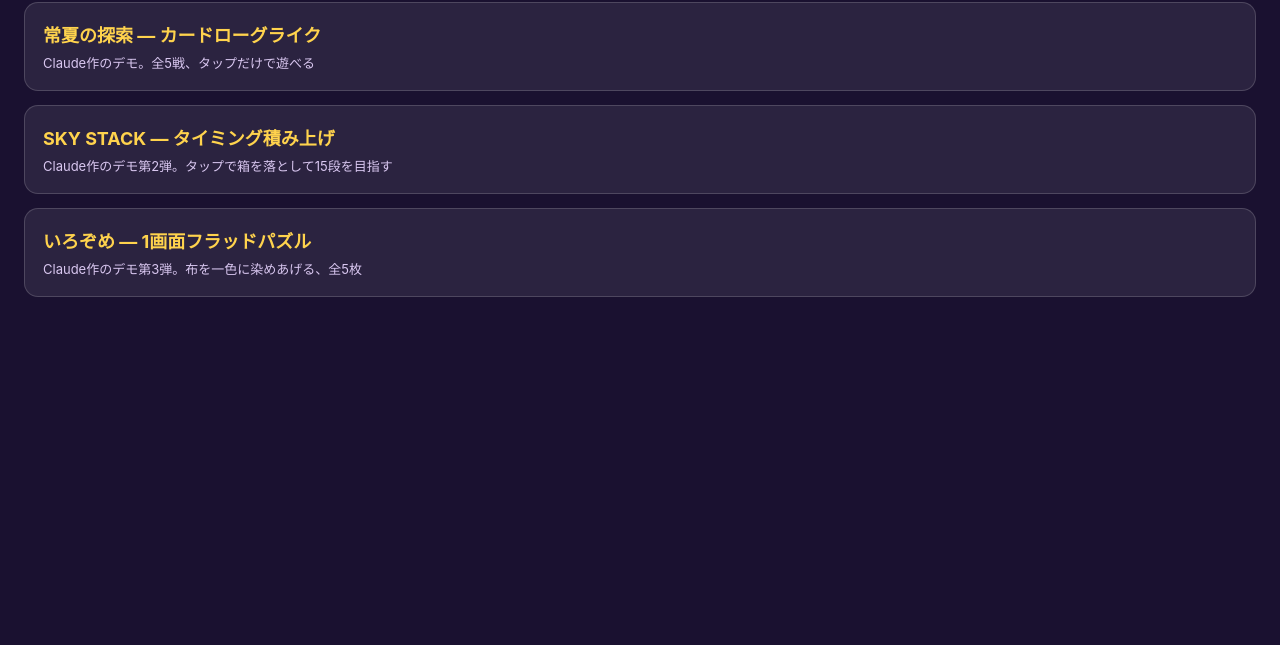
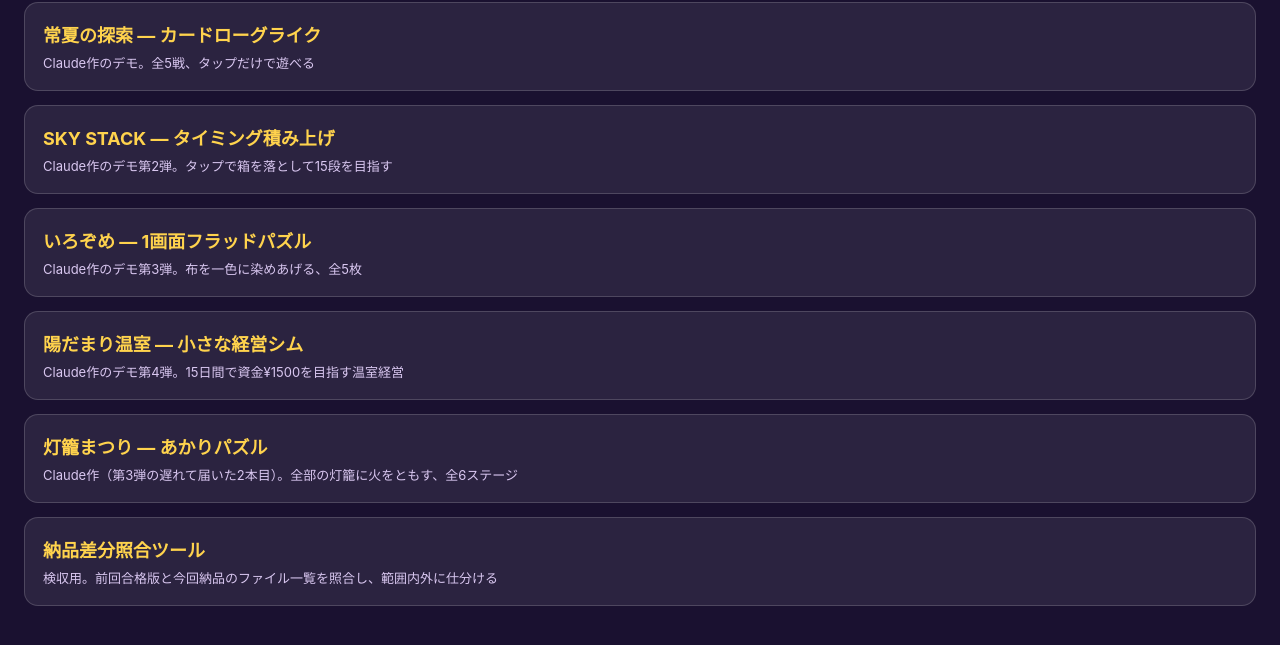
Before and after one commit to ptm653/mini-games, a plain HTML site: page index.html in a window 1280 px wide. Shown: the part 77-722 px from the top of the page. Drawn offline with Linux system fonts and the light colour scheme.

Commit message:
トップページに陽だまり温室・灯籠まつり・差分照合ツールへのリンクを追加

```diff
--- a/index.html
+++ b/index.html
@@ -16,5 +16,8 @@
 <a class="game" href="./card-roguelike/">常夏の探索 — カードローグライク<span>Claude作のデモ。全5戦、タップだけで遊べる</span></a>
 <a class="game" href="./sky-stack/">SKY STACK — タイミング積み上げ<span>Claude作のデモ第2弾。タップで箱を落として15段を目指す</span></a>
 <a class="game" href="./iro-zome/">いろぞめ — 1画面フラッドパズル<span>Claude作のデモ第3弾。布を一色に染めあげる、全5枚</span></a>
+<a class="game" href="./greenhouse/">陽だまり温室 — 小さな経営シム<span>Claude作のデモ第4弾。15日間で資金¥1500を目指す温室経営</span></a>
+<a class="game" href="./lantern-lights/">灯籠まつり — あかりパズル<span>Claude作（第3弾の遅れて届いた2本目）。全部の灯籠に火をともす、全6ステージ</span></a>
+<a class="game" href="./tools/delivery-diff/">納品差分照合ツール<span>検収用。前回合格版と今回納品のファイル一覧を照合し、範囲内外に仕分ける</span></a>
 </body>
 </html>
```
